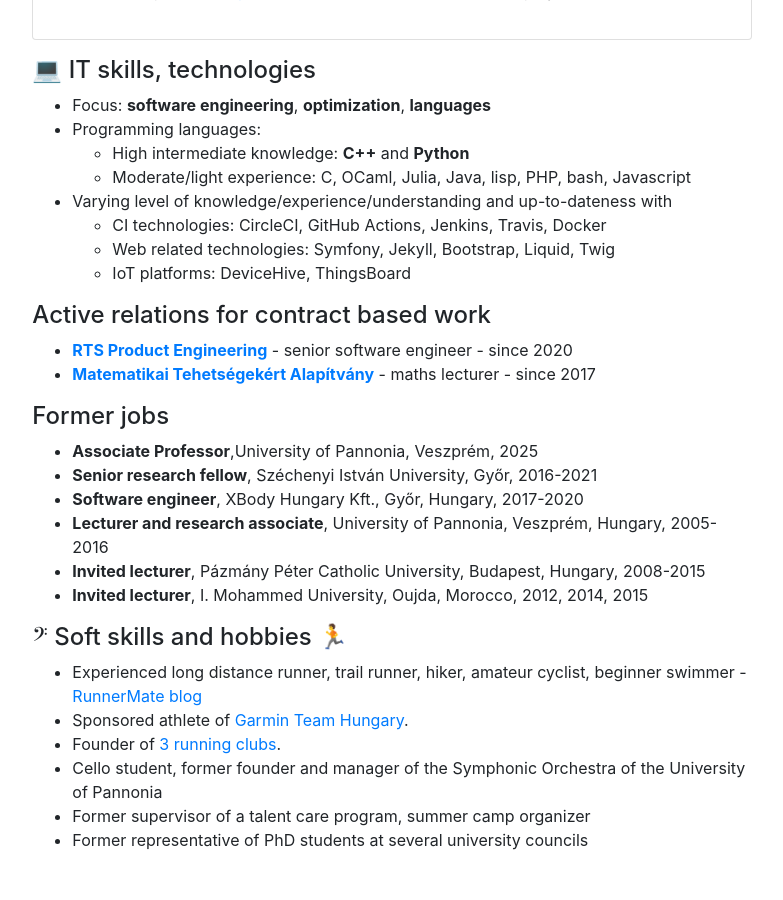
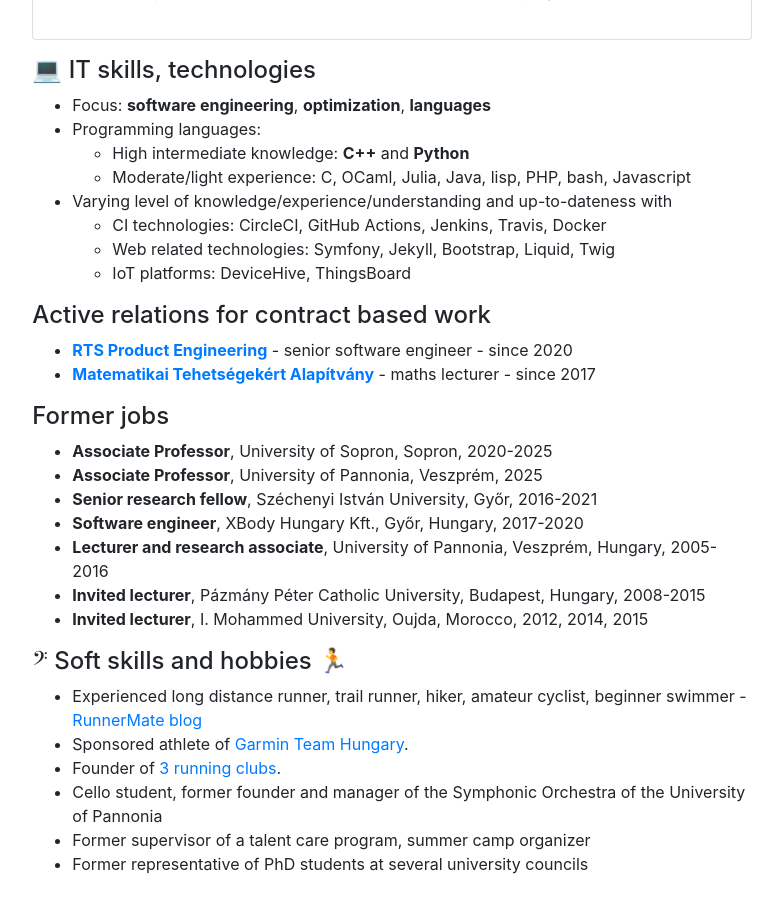
Before and after one commit to hegyhati/hegyhati.github.io, a Jekyll site: the page built from index.html, in a window 1280 px wide and 900 px high, scrolled down 1842 px. Shown: the whole window, without its empty margins (248-1031 px from the left). Built offline with Jekyll 4.4.1, drawn with Linux system fonts in a browser that asks for light colours; before the commit the page ends 2718 px from its top, so only the background shows below that; some of the changed text lies outside the part shown.

```diff
--- a/_includes/cv.html
+++ b/_includes/cv.html
@@ -115,7 +113,8 @@
 
         <h4>Former jobs</h4>
         <ul>
-            <li><b>Associate Professor</b>,University of Pannonia, Veszprém, 2025</li>
+            <li><b>Associate Professor</b>, University of Sopron, Sopron, 2020-2025</li>
+            <li><b>Associate Professor</b>, University of Pannonia, Veszprém, 2025</li>
             <li><b>Senior research fellow</b>, Széchenyi István University, Győr, 2016-2021</li>
             <li><b>Software engineer</b>, XBody Hungary Kft., Győr, Hungary, 2017-2020</li>
             <li><b>Lecturer and research associate</b>, University of Pannonia, Veszprém, Hungary, 2005-2016</li>
```
Also changed, not shown: other parts of _includes/cv.html (+0 -2 lines).
